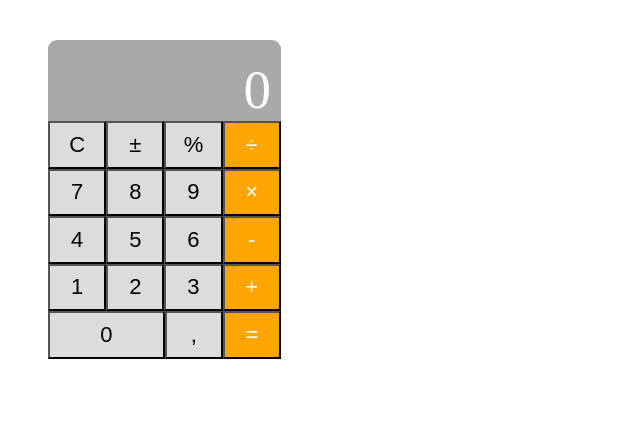
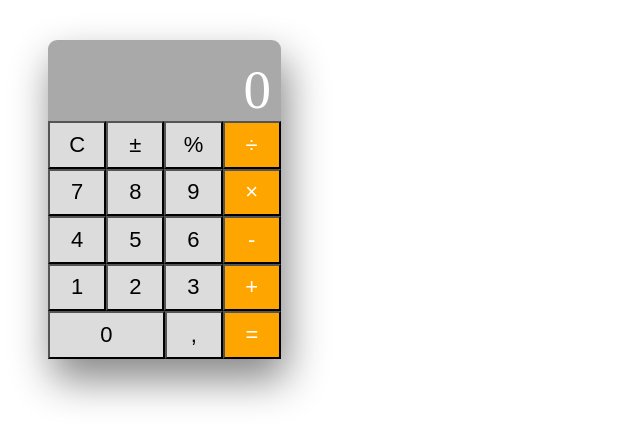
Before and after one commit to laurandarius/CalculatorProject, a React (Create React App) app: page / in a window 1280 px wide. Shown: the top 444 px of the page, without its empty margins (0-640 px from the left). Built offline with nearby package versions, Linux system fonts and the light colour scheme.

Commit message:
Modify Calculator style.

```diff
--- a/src/components/Calculator.js
+++ b/src/components/Calculator.js
@@ -8,6 +8,7 @@ const CalculatorLayout = styled.div`
   height: 319px;
   margin: 40px 0px 0px 40px;
   border-radius: 9px 9px 9px 9px;
+  box-shadow: 5px 20px 40px 1px #888888;
 `;
 
 const Calculator = () => (
```
